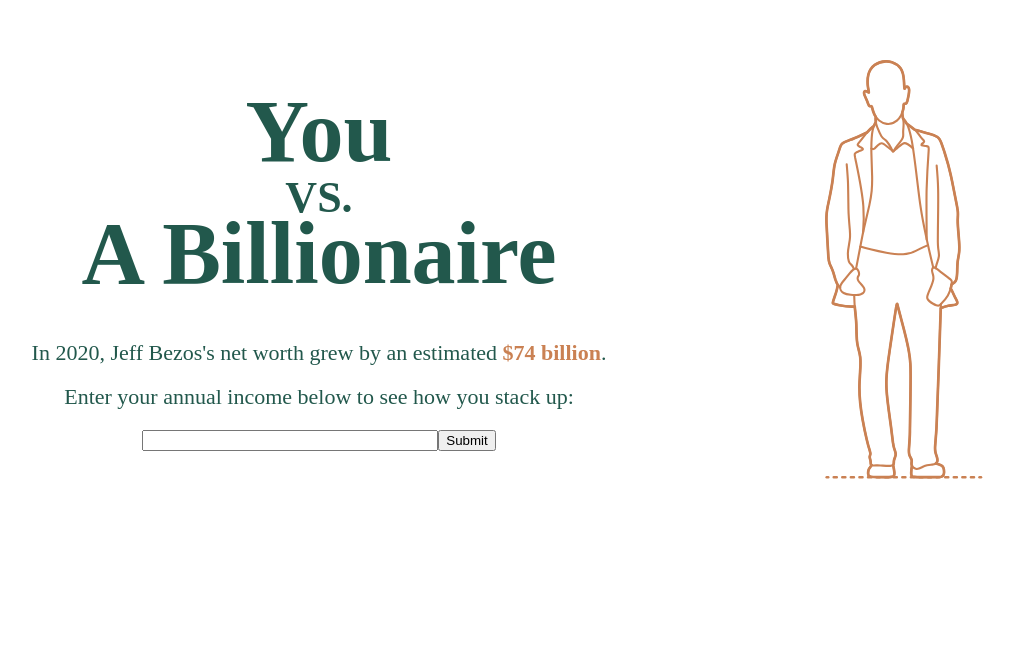
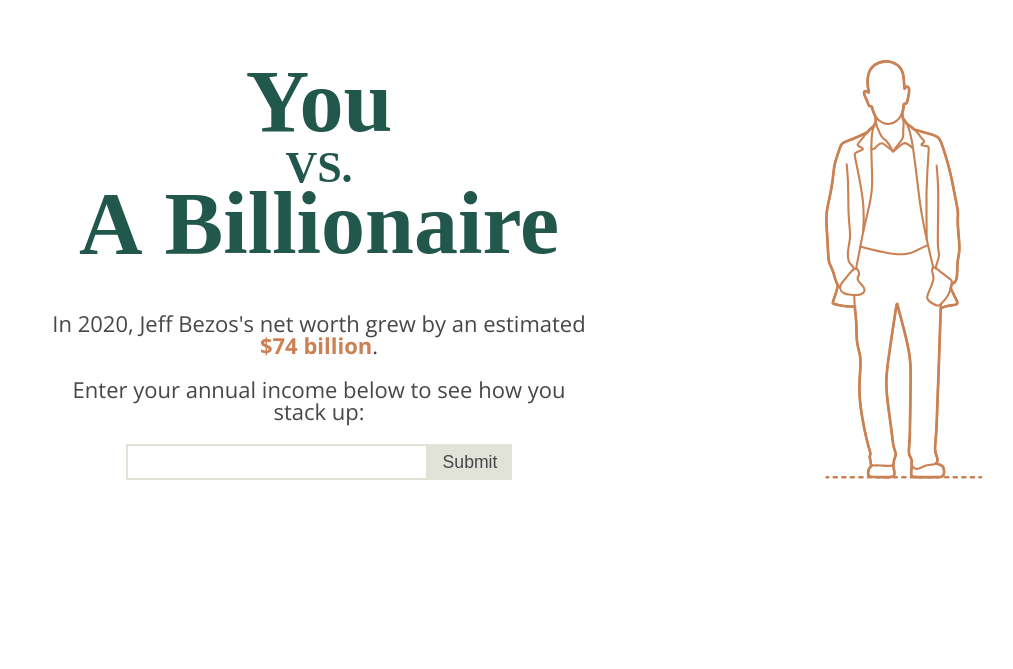
Before and after one commit to joegelay/you-vs-a-billionaire, a React (Create React App) app: page / in a window 1280 px wide. Shown: the part 131-800 px from the top of the page, without its empty margins (33-1046 px from the left). Built offline with nearby package versions, Linux system fonts and the light colour scheme; a web font is replaced by a local one.

Commit message:
style submit and salary input

```diff
--- a/src/App.css
+++ b/src/App.css
@@ -1,8 +1,9 @@
 @import url("https://fonts.googleapis.com/css2?family=Cormorant+SC:wght@400;700&display=swap");
+@import url("https://fonts.googleapis.com/css2?family=Open+Sans:wght@400;700&display=swap");
 
 :root {
   --light-gray-color: hsl(71, 16%, 87%);
-  --dark-gray-color: hsl(320, 4%, 29%);
+  --dark-gray-color: hsl(300, 1%, 28%);
   --green-color: hsl(166, 44%, 24%);
   --light-blue-color: hsl(189, 13%, 80%);
   --orange-color: hsl(23, 53%, 56%);
@@ -10,6 +11,8 @@
 
 html {
   font-size: 16px;
+  font-family: "Open Sans", sans-serif;
+  text-align: center;
 }
 
 @media screen and (min-width: 320px) {
@@ -81,6 +84,7 @@
 
 p {
   margin-bottom: 1rem;
+  color: var(--dark-gray-color);
 }
 
 header {
@@ -98,17 +102,45 @@
 header > p {
   font-size: 2rem;
   margin-bottom: -10px;
+  color: var(--green-color);
 }
 
 .salary-input {
   display: flex;
   justify-content: center;
   width: 100%;
+  outline: none;
 }
 
-input {
+input[type="text"] {
+  direction: rtl;
+  padding: 5px;
+  border: 2px solid var(--light-gray-color);
+  color: var(--dark-gray-color);
   width: 50%;
-  direction: rtl;
+  height: 1rem;
+  font-size: 0.8rem;
+}
+input[type="text"]:focus {
+  border-color: var(--dark-gray-color);
+  outline: none;
+}
+
+.submit {
+  padding: 5px 15px;
+  background: var(--light-gray-color);
+  border: 0 none;
+  cursor: pointer;
+  color: var(--dark-gray-color);
+  font-size: 0.8rem;
+}
+
+.submit:hover {
+  box-shadow: inset 0px 0px 20px -10px rgba(0, 0, 0, 0.69);
+}
+
+.submit:focus {
+  outline: none;
 }
 
 strong {
--- a/src/components/PageOne.js
+++ b/src/components/PageOne.js
@@ -22,16 +22,16 @@
           <header>
             <h1>You</h1>
             <p>VS.</p>
-            <h1>A Billionaire</h1>
+            <h1>A&nbsp;Billionaire</h1>
           </header>
 
           <div className="flex-column">
             <p>
               In 2020, Jeff Bezos's net worth grew by an estimated{" "}
-              <strong>$74 billion</strong>.
+              <strong>$74&nbsp;billion</strong>.
             </p>
 
-            <p>Enter your annual income below to see how you stack up:</p>
+            <p>Enter your annual income below to see how you stack&nbsp;up:</p>
           </div>
 
           <div className="salary-input">
@@ -50,10 +50,12 @@
                 setSalary(value);
               }}
             />
-            <button onClick={handleSubmit}>Submit</button>
+            <button className="submit" onClick={handleSubmit}>
+              Submit
+            </button>
           </div>
         </div>
-        <div className="column">
+        <div className="column flex-column">
           <img src={Bezos} alt="Jeff Bezos" />
         </div>
       </div>
```
